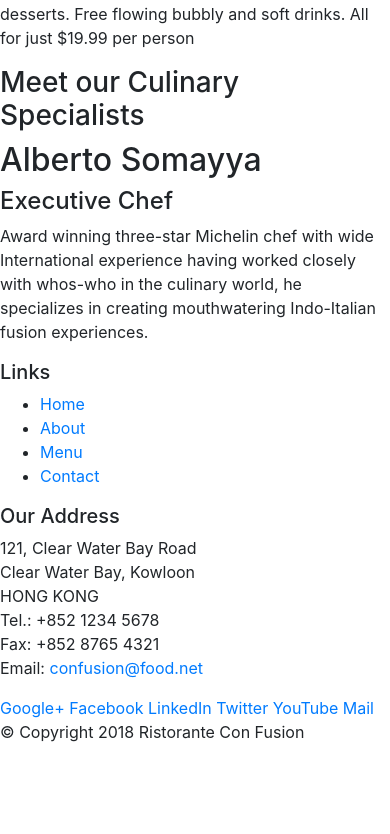
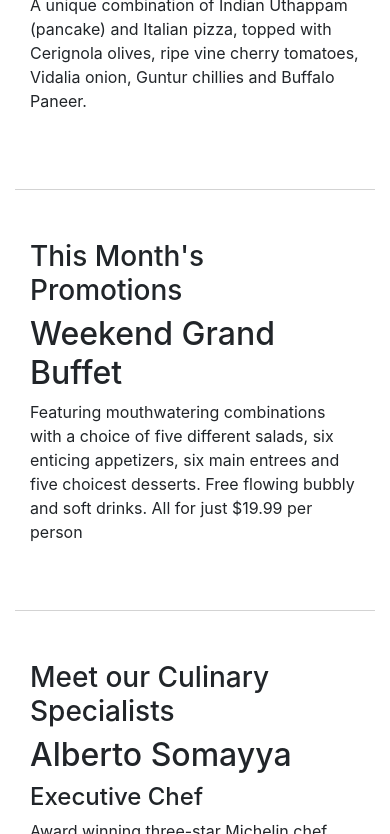
Before and after one commit to RahtonhnhakeTon/Ristorante-Con-Fusion, a website: page index.html in a window 390 px wide. Shown: the part 608-1442 px from the top of the page. Before the commit the page ends 1368 px from the top, so only its background shows below. Drawn offline with nearby package versions, Linux system fonts and the light colour scheme.

Commit message:
modified index to a responsive design

```diff
--- /dev/null
+++ b/css/styles.css
@@ -0,0 +1,31 @@
+.row-header {
+    margin: 0px auto;
+    padding: 0px auto;
+}
+
+.row-content {
+    margin: 0px auto;
+    padding: 50px 0px 50px 0px;
+    border-bottom: 1px ridge;
+    border-color: lightgray;
+    min-height: 400px;
+}
+
+.footer {
+    background-color: #D1C4E9;
+    margin: 0px auto;
+    padding: 20px 0px 20px 0px;
+}
+
+.jumbotron {
+    padding: 70px 30px 70px 30px;
+    margin: 9px auto;
+    background: #9575CD;
+    color: floralwhite;
+}
+
+.address {
+    font-size: 80%;
+    margin: 0px;
+    color: #0f0f0f;
+}
--- a/index.html
+++ b/index.html
@@ -10,50 +10,51 @@
 
     <!-- Bootstrap CSS -->
     <link rel="stylesheet" href="node_modules/bootstrap/dist/css/bootstrap.min.css">
+    <link rel="stylesheet" href="css/styles.css">
 </head>
 
 <body>
 
-    <header>
-        <div>
-            <div>
-                <div>
+    <header class="jumbotron">
+        <div class="container">
+            <div class="row row-header">
+                <div class="col-12 col-sm-6">
                     <h1>Ristorante con Fusion</h1>
                     <p>We take inspiration from the World's best cuisines, and create a unique fusion experience. Our lipsmacking creations will tickle your culinary senses!</p>
-                </div>
+                </div class="col-12 col-sm">
                 <div>
                 </div>
             </div>
         </div>
     </header>
 
-    <div>
-        <div>
-            <div>
+    <div class="container">
+        <div class="row row-content align-items-center">
+            <div class="col-12 col-sm-4 col-md-3 order-sm-last">
                 <h3>Our Lipsmacking Culinary Creations</h3>
             </div>
-            <div>
+            <div class="col col-sm-8 col-md-9 order-sm-first">
                 <h2>Uthappizza</h2>
                 <p>A unique combination of Indian Uthappam (pancake) and Italian pizza, topped with Cerignola olives, ripe vine cherry tomatoes, Vidalia onion, Guntur chillies and Buffalo Paneer.</p>
             </div>
         </div>
 
 
-        <div>
-            <div>
+        <div class="row row-content align-items-center">
+            <div class="col-12 col-sm-4 col-md-3">
                 <h3>This Month's Promotions</h3>
             </div>
-            <div>
+            <div class="col col-sm-8 col-md-9">
                 <h2>Weekend Grand Buffet</h2>
                 <p>Featuring mouthwatering combinations with a choice of five different salads, six enticing appetizers, six main entrees and five choicest desserts. Free flowing bubbly and soft drinks. All for just $19.99 per person </p>
             </div>
         </div>
 
-        <div>
-            <div>
+        <div class="row row-content align-items-center">
+            <div class="col-12 col-sm-4 col-md-3 order-sm-last">
                 <h3>Meet our Culinary Specialists</h3>
             </div>
-            <div>
+            <div class="col col-sm-8 col-md-9 order-sm-first">
                 <h2>Alberto Somayya</h2>
                 <h4>Executive Chef</h4>
                 <p>Award winning three-star Michelin chef with wide International experience having worked closely with whos-who in the culinary world, he specializes in creating mouthwatering Indo-Italian fusion experiences. </p>
@@ -61,21 +62,21 @@
         </div>
     </div>
 
-    <footer>
-        <div>
-            <div>
-                <div>
+    <footer class="footer">
+        <div class="container">
+            <div class="row">
+                <div class="col-4 offset-1 col-sm-2">
                     <h5>Links</h5>
-                    <ul>
+                    <ul class="list-unstyled">
                         <li><a href="#">Home</a></li>
                         <li><a href="#">About</a></li>
                         <li><a href="#">Menu</a></li>
                         <li><a href="#">Contact</a></li>
                     </ul>
                 </div>
-                <div>
+                <div class="col-7 col-sm-5">
                     <h5>Our Address</h5>
-                    <address>
+                    <address class="address">
 		              121, Clear Water Bay Road<br>
 		              Clear Water Bay, Kowloon<br>
 		              HONG KONG<br>
@@ -84,8 +85,8 @@
 		              Email: <a href="mailto:confusion@food.net">confusion@food.net</a>
 		           </address>
                 </div>
-                <div>
-                    <div>
+                <div  class="col-12 col-sm-4 align-self-center">
+                    <div class="text-center">
                         <a href="http://google.com/+">Google+</a>
                         <a href="http://www.facebook.com/profile.php?id=">Facebook</a>
                         <a href="http://www.linkedin.com/in/">LinkedIn</a>
@@ -95,8 +96,8 @@
                     </div>
                 </div>
            </div>
-           <div>
-                <div>
+           <div class="row justify-content-center">
+                <div class="col-auto">
                     <p>© Copyright 2018 Ristorante Con Fusion</p>
                 </div>
            </div>
```
